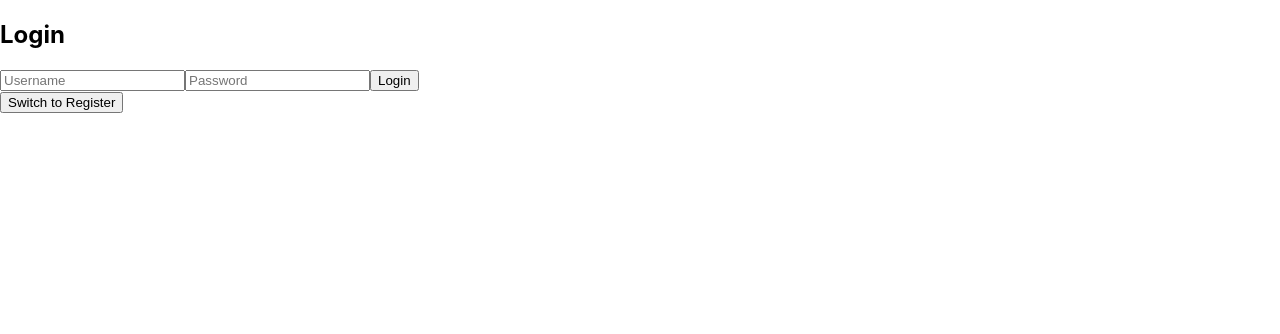
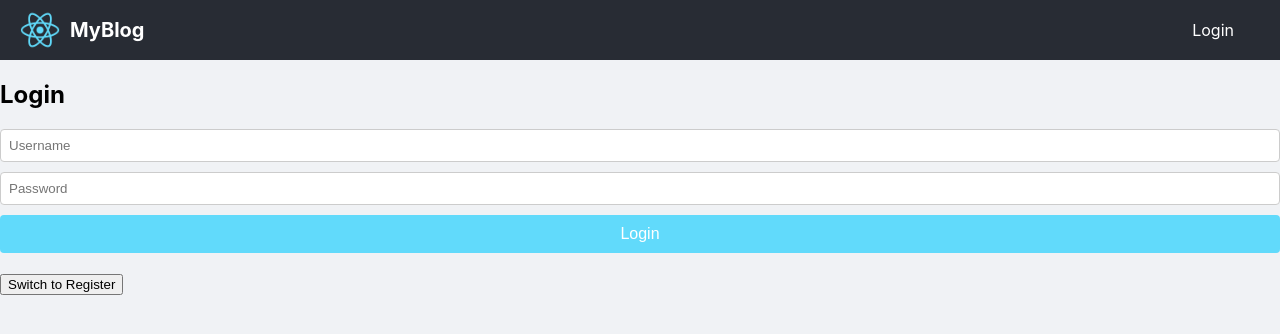
Before and after one commit to parkswon1/blogprojectfront, a React (Create React App) app in the folder frontend/: page / in a window 1280 px wide. Shown: the top 334 px of the page. Built offline with nearby package versions, Linux system fonts and the light colour scheme.

Commit message:
✨	feat 네비게이션 바

```diff
--- a/frontend/src/App.js
+++ b/frontend/src/App.js
@@ -3,7 +3,10 @@ import { BrowserRouter as Router, Route, Routes, Navigate } from 'react-router-d
 import AuthForm from './components/AuthForm';
 import MyPage from './pages/MyPage';
 import MainPage from './pages/MainPage';
+import Navbar from './components/Navbar';
+import ProtectedRoute from './components/ProtectedRoute';
 import { logout, refreshAccessToken } from './services/authService';
+import './styles/App.css';
 
 const App = () => {
     const [tokens, setTokens] = useState({
@@ -72,6 +75,7 @@ const App = () => {
     return (
         <Router>
             <div>
+                <Navbar isLoggedIn={!!tokens.accessToken} handleLogout={handleLogout} tokens={tokens} userId={userId} />
                 <Routes>
                     <Route
                         path="/"
@@ -79,19 +83,19 @@ const App = () => {
                     />
                     <Route
                         path="/main"
-                        element={tokens.accessToken ? (
-                            <MainPage handleLogout={handleLogout} handleRefresh={handleRefresh} />
-                        ) : (
-                            <Navigate to="/" />
-                        )}
+                        element={
+                            <ProtectedRoute tokens={tokens}>
+                                <MainPage handleLogout={handleLogout} handleRefresh={handleRefresh} />
+                            </ProtectedRoute>
+                        }
                     />
                     <Route
                         path="/mypage"
-                        element={tokens.accessToken ? (
-                            <MyPage tokens={tokens} userId={userId} handleLogout={handleLogout} handleRefresh={handleRefresh} />
-                        ) : (
-                            <Navigate to="/" />
-                        )}
+                        element={
+                            <ProtectedRoute tokens={tokens}>
+                                <MyPage tokens={tokens} userId={userId} handleLogout={handleLogout} handleRefresh={handleRefresh} />
+                            </ProtectedRoute>
+                        }
                     />
                 </Routes>
             </div>
--- /dev/null
+++ b/frontend/src/components/Navbar.js
@@ -0,0 +1,76 @@
+import React, { useState, useEffect, useRef } from 'react';
+import { Link } from 'react-router-dom';
+import '../styles/Navbar.css';
+import defaultProfilePic from '../assets/favicon.ico';
+import { fetchProfileImage } from '../services/userService';
+
+const Navbar = ({ isLoggedIn, handleLogout, tokens, userId }) => {
+    const [profileImageUrl, setProfileImageUrl] = useState('');
+    const [dropdownOpen, setDropdownOpen] = useState(false);
+    const dropdownRef = useRef(null);
+
+    useEffect(() => {
+        const fetchImage = async () => {
+            if (isLoggedIn) {
+                try {
+                    const imageUrl = await fetchProfileImage(tokens.accessToken, userId);
+                    setProfileImageUrl(imageUrl);
+                } catch (error) {
+                    console.error(error.message);
+                }
+            }
+        };
+        fetchImage();
+    }, [isLoggedIn, tokens.accessToken, userId]);
+
+    const toggleDropdown = () => {
+        setDropdownOpen(!dropdownOpen);
+    };
+
+    const handleClickOutside = (event) => {
+        if (dropdownRef.current && !dropdownRef.current.contains(event.target)) {
+            setDropdownOpen(false);
+        }
+    };
+
+    useEffect(() => {
+        document.addEventListener('mousedown', handleClickOutside);
+        return () => {
+            document.removeEventListener('mousedown', handleClickOutside);
+        };
+    }, []);
+
+    return (
+        <nav className="navbar">
+            <div className="navbar-logo">
+                <img src="/logo192.png" alt="React Logo" />
+                <Link to="/">MyBlog</Link>
+            </div>
+            <ul className="navbar-links">
+                {isLoggedIn ? (
+                    <>
+                        <li><Link to="/main">Home</Link></li>
+                        <li className="profile-dropdown" ref={dropdownRef}>
+                            <img
+                                src={profileImageUrl || defaultProfilePic}
+                                alt="Profile"
+                                className="profile-pic"
+                                onClick={toggleDropdown}
+                            />
+                            {dropdownOpen && (
+                                <div className="dropdown-menu">
+                                    <Link to="/mypage">My Page</Link>
+                                    <button onClick={handleLogout}>Logout</button>
+                                </div>
+                            )}
+                        </li>
+                    </>
+                ) : (
+                    <li><Link to="/">Login</Link></li>
+                )}
+            </ul>
+        </nav>
+    );
+};
+
+export default Navbar;
--- /dev/null
+++ b/frontend/src/components/ProtectedRoute.js
@@ -0,0 +1,8 @@
+import React from 'react';
+import { Navigate } from 'react-router-dom';
+
+const ProtectedRoute = ({ children, tokens }) => {
+    return tokens.accessToken ? children : <Navigate to="/" />;
+};
+
+export default ProtectedRoute;
--- a/frontend/src/services/userService.js
+++ b/frontend/src/services/userService.js
@@ -8,8 +8,10 @@ const updateUser = async (accessToken, requestData) => {
     });
 };
 
-const getUser = async (userId) => {
-    return axios.get(`${API_URL}/${userId}`);
+const getUser = async (accessToken, userId) => {
+    return axios.get(`${API_URL}/${userId}`, {
+        headers: { Authorization: `Bearer ${accessToken}` }
+    });
 };
 
 const updatePassword = async (accessToken, requestData) => {
@@ -29,8 +31,24 @@ const updateProfileImage = async (accessToken, imageFile) => {
     });
 };
 
-const getProfileImage = async (userId) => {
-    return axios.get(`${API_URL}/image/${userId}`);
+const getProfileImage = async (accessToken, userId) => {
+    return axios.get(`${API_URL}/image/${userId}`, {
+        headers: { Authorization: `Bearer ${accessToken}` }
+    });
 };
 
-export { updateUser, getUser, updatePassword, updateProfileImage, getProfileImage };
+const fetchProfileImage = async (accessToken, userId) => {
+    try {
+        const imageResponse = await getProfileImage(accessToken, userId);
+        const fullImageUrl = `http://localhost:8080${imageResponse.data}`;
+        const imgBlob = await axios.get(fullImageUrl, {
+            headers: { Authorization: `Bearer ${accessToken}` },
+            responseType: 'blob'
+        });
+        return URL.createObjectURL(imgBlob.data);
+    } catch (error) {
+        throw new Error(error.response?.data?.error || error.message);
+    }
+};
+
+export { updateUser, getUser, updatePassword, updateProfileImage, getProfileImage, fetchProfileImage };
--- /dev/null
+++ b/frontend/src/styles/App.css
@@ -0,0 +1,103 @@
+/* App 전체에 적용될 스타일 */
+body {
+    margin: 0;
+    font-family: -apple-system, BlinkMacSystemFont, 'Segoe UI', 'Roboto', 'Oxygen',
+    'Ubuntu', 'Cantarell', 'Fira Sans', 'Droid Sans', 'Helvetica Neue',
+    sans-serif;
+    -webkit-font-smoothing: antialiased;
+    -moz-osx-font-smoothing: grayscale;
+    background-color: #f0f2f5;
+}
+
+code {
+    font-family: source-code-pro, Menlo, Monaco, Consolas, 'Courier New',
+    monospace;
+}
+
+.navbar {
+    display: flex;
+    justify-content: space-between;
+    align-items: center;
+    padding: 10px 20px;
+    background-color: #282c34;
+    color: white;
+}
+
+.navbar-logo {
+    display: flex;
+    align-items: center;
+}
+
+.navbar-logo img {
+    width: 40px;
+    height: 40px;
+    margin-right: 10px;
+}
+
+.navbar-logo a {
+    color: white;
+    text-decoration: none;
+    font-size: 20px;
+    font-weight: bold;
+}
+
+.navbar-links {
+    list-style: none;
+    display: flex;
+    align-items: center;
+    margin: 0;
+    padding: 0;
+}
+
+.navbar-links li {
+    margin: 0 10px;
+}
+
+.navbar-links a,
+.logout-button {
+    color: white;
+    text-decoration: none;
+    font-size: 16px;
+    padding: 8px 16px;
+    border: none;
+    background: none;
+    cursor: pointer;
+}
+
+.navbar-links a:hover,
+.logout-button:hover {
+    background-color: #61dafb;
+    border-radius: 4px;
+}
+
+button {
+    cursor: pointer;
+}
+
+form {
+    display: flex;
+    flex-direction: column;
+    margin: 20px 0;
+}
+
+input[type="text"],
+input[type="password"],
+input[type="file"] {
+    margin-bottom: 10px;
+    padding: 8px;
+    border: 1px solid #ccc;
+    border-radius: 4px;
+}
+
+button[type="submit"] {
+    padding: 10px;
+    background-color: #61dafb;
+    color: white;
+    border: none;
+    border-radius: 4px;
+    font-size: 16px;
+}
+
+button[type="submit"]:hover {
+    background-color: #21a1f1;
+}
--- /dev/null
+++ b/frontend/src/styles/Navbar.css
@@ -0,0 +1,100 @@
+.navbar {
+    display: flex;
+    justify-content: space-between;
+    align-items: center;
+    padding: 10px 20px;
+    background-color: #282c34;
+    color: white;
+}
+
+.navbar-logo {
+    display: flex;
+    align-items: center;
+}
+
+.navbar-logo img {
+    width: 40px;
+    height: 40px;
+    margin-right: 10px;
+}
+
+.navbar-logo a {
+    color: white;
+    text-decoration: none;
+    font-size: 20px;
+    font-weight: bold;
+}
+
+.navbar-links {
+    list-style: none;
+    display: flex;
+    align-items: center;
+    margin: 0;
+    padding: 0;
+}
+
+.navbar-links li {
+    margin: 0 10px;
+}
+
+.navbar-links a,
+.logout-button {
+    color: white;
+    text-decoration: none;
+    font-size: 16px;
+    padding: 8px 16px;
+    border: none;
+    background: none;
+    cursor: pointer;
+}
+
+.navbar-links a:hover,
+.logout-button:hover {
+    background-color: #61dafb;
+    border-radius: 4px;
+}
+
+button {
+    cursor: pointer;
+}
+
+.profile-pic {
+    width: 40px;
+    height: 40px;
+    border-radius: 50%;
+    cursor: pointer;
+}
+
+.profile-dropdown {
+    position: relative;
+}
+
+.dropdown-menu {
+    position: absolute;
+    right: 0;
+    top: 50px;
+    background-color: white;
+    color: black;
+    border: 1px solid #ccc;
+    border-radius: 4px;
+    width: 150px;
+    box-shadow: 0px 8px 16px rgba(0, 0, 0, 0.2);
+}
+
+.dropdown-menu a,
+.dropdown-menu button {
+    display: block;
+    padding: 10px;
+    text-align: left;
+    width: 100%;
+    background: none;
+    border: none;
+    cursor: pointer;
+    color: black;
+    text-decoration: none;
+}
+
+.dropdown-menu a:hover,
+.dropdown-menu button:hover {
+    background-color: #f1f1f1;
+}
```
Also changed, not shown: frontend/src/components/UserProfile.js (+35 -7 lines), 1 other file (tests, documents, lock files or other folders).
